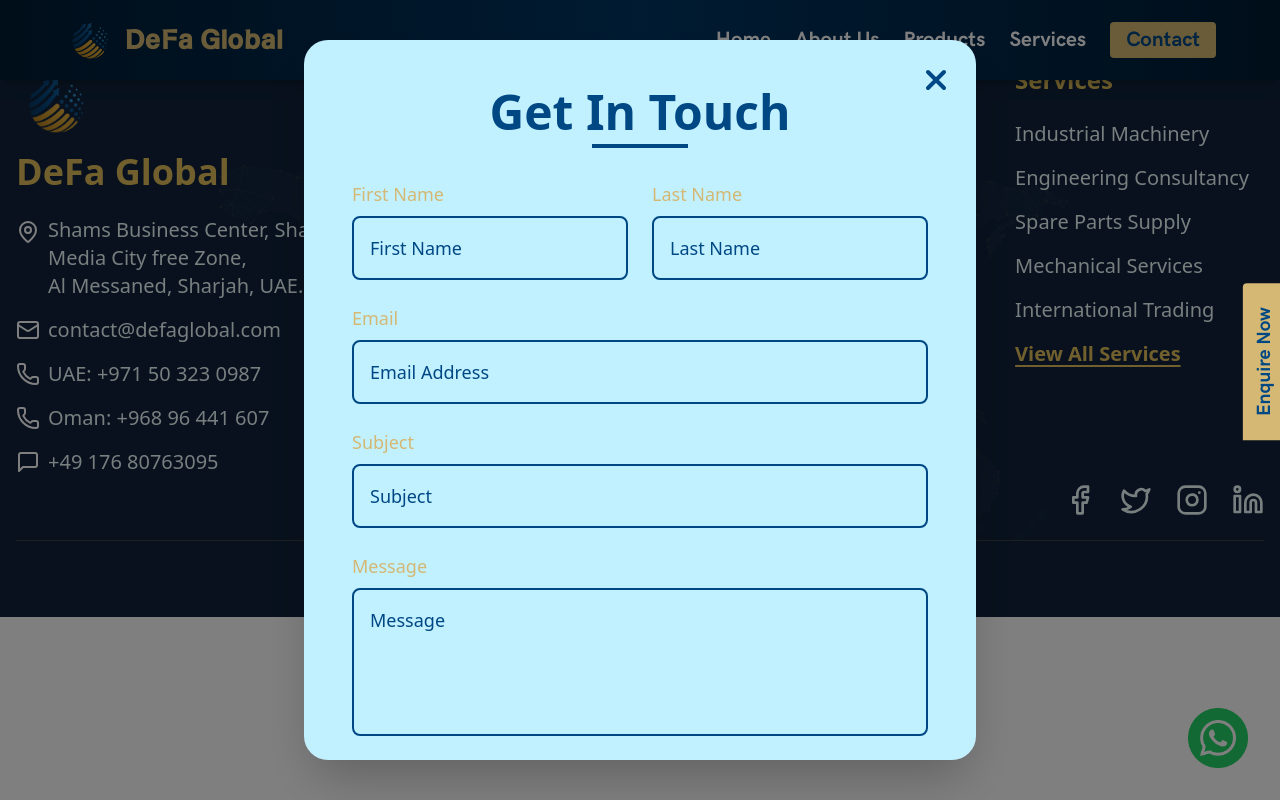
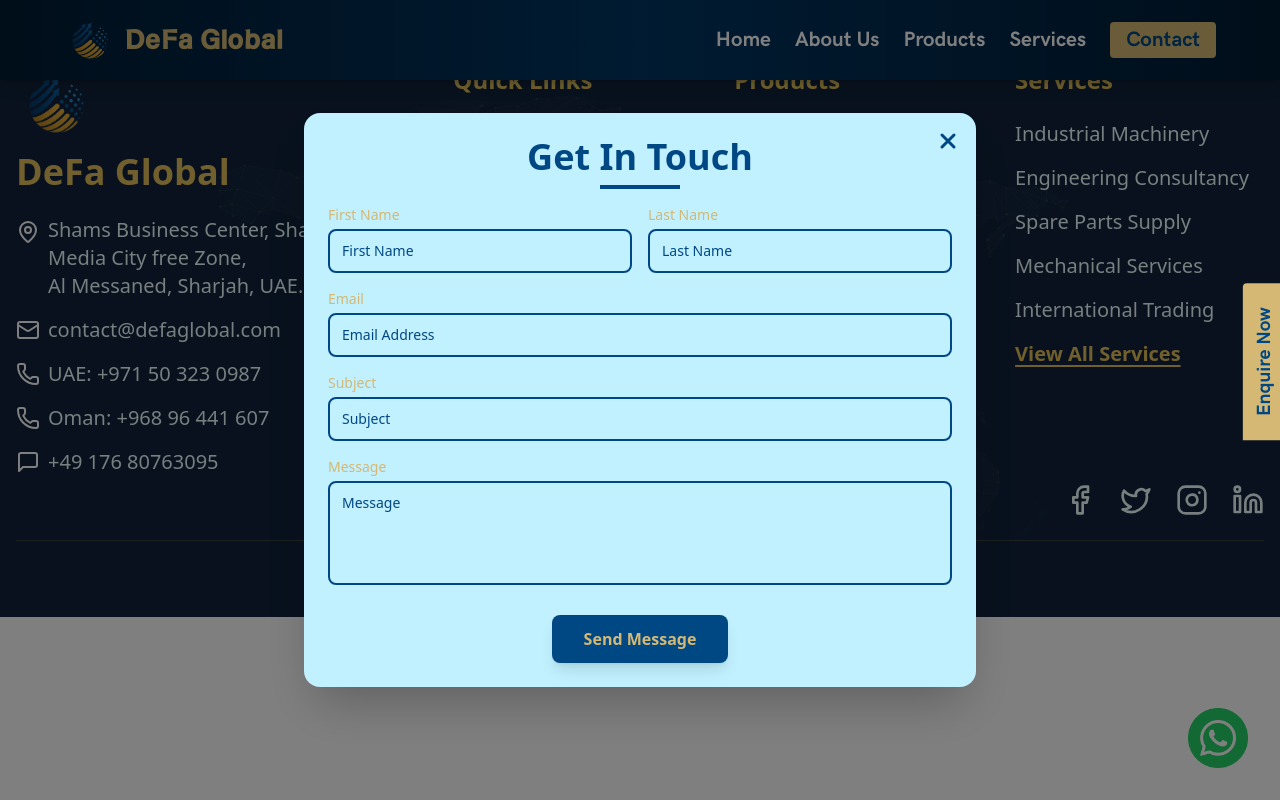
Before and after one commit to krish-1604/defa-global, a Next.js app: page /contact in a window 1280 px wide. Built offline with nearby package versions, Linux system fonts and the light colour scheme.

Commit message:
update:ui changes

```diff
--- a/app/about/page.jsx
+++ b/app/about/page.jsx
@@ -1,7 +1,7 @@
 import Image from "next/image";
 import WhoWeAre from "./who";
 import WhatWeDo from "./what";
-import Vision_Mission from "../home/vision_and_mission";
+import Vision from "./vision";
 import CoreValuesPage from "./core";
 import WhyChooseUs from "./why";
 
@@ -51,7 +51,7 @@ export default function AboutPage() {
       </section>
       <WhoWeAre />
       <WhatWeDo />
-      <Vision_Mission />
+      <Vision/>
       <CoreValuesPage />
       <WhyChooseUs />
     </div>
--- /dev/null
+++ b/app/about/vision.jsx
@@ -0,0 +1,46 @@
+export default function Vision() {
+  return (
+    <section className="min-h-screen flex items-center justify-center px-4 sm:px-6 lg:px-8 py-16 bg-[#D5F5FF]">
+      <div className="container mx-auto">
+        <div className="flex flex-col items-center mb-8 md:mb-12">
+          <h2 className="text-3xl md:text-4xl lg:text-5xl font-extrabold text-darkblue mb-2">
+            Vision & Mission
+          </h2>
+          <div className="h-1 w-36 bg-golden"></div>
+        </div>
+
+        <div className="text-center max-w-4xl mx-auto mb-8 md:mb-12">
+          <p className="text-darkblue text-sm sm:text-base md:text-lg lg:text-xl leading-relaxed font-hk">
+            At DeFa Global, we prioritize quality, compliance, and partnership. Whether delivering turnkey project support or supplying mission-critical components, our approach is rooted in efficiency, technical integrity, and long-term value creation.
+          </p>
+        </div>
+
+        <div className="grid grid-cols-1 lg:grid-cols-2 gap-6 md:gap-16 lg:gap-16 max-w-6xl mx-auto">
+          <div className="bg-darkblue text-white p-6 md:p-8 lg:p-10 rounded-[2vh] shadow-lg transform hover:translate-y-[-5px] transition-transform duration-300">
+            <h3 className="text-xl sm:text-2xl lg:text-3xl font-bold text-golden text-center mb-4 md:mb-6 font-hk">
+              Our Vision
+            </h3>
+            <div className="space-y-4 md:space-y-6">
+              <p className="text-center text-sm sm:text-base md:text-lg leading-relaxed font-hk">
+                To be a globally respected trading and engineering partner, delivering exceptional products and solutions that empower industries to grow and thrive.
+              </p>
+            </div>
+          </div>
+          <div className="bg-white p-6 md:p-8 lg:p-10 rounded-[2vh] shadow-lg transform hover:translate-y-[-5px] transition-transform duration-300 border border-gray-100">
+            <h3 className="text-xl sm:text-2xl lg:text-3xl font-bold font-hk text-golden text-center mb-4 md:mb-6">
+              Our Mission
+            </h3>
+            <div className="space-y-4 md:space-y-6 min-h-[170px] sm:min-h-[160px] md:min-h-[180px] flex flex-col justify-center">
+              <ul className="list-disc text-center list-inside text-darkblue text-sm sm:text-base md:text-lg leading-relaxed font-hk text-left">
+                <li>Deliver top-quality industrial products and services to meet client needs</li>
+                <li>Provide responsive, reliable, and long-term support to our partners</li>
+                <li>Uphold ethical business practices and global trade standards</li>
+                <li>Continuously innovate and expand into new markets</li>
+                </ul>
+            </div>
+          </div>
+        </div>
+      </div>
+    </section>
+  );
+}
--- a/app/about/what.jsx
+++ b/app/about/what.jsx
@@ -32,11 +32,11 @@ export default function WhatWeDo() {
     <main className="min-h-screen bg-[#E2F8FF] py-40 px-4">
       <div className="max-w-6xl mx-auto">
         {/* Heading */}
-        <h1 className="text-4xl md:text-5xl font-extrabold text-[#23406a] text-center mb-2">
-          What <span className="text-[#23406a]">We Do</span>
+        <h1 className="text-4xl md:text-5xl font-extrabold text-darkblue text-center mb-2">
+          What <span className="text-darkblue">We Do</span>
         </h1>
         <div className="h-1 w-32 bg-golden rounded-full mx-auto mb-8" />
-        <p className="text-[#23406a] text-lg md:text-xl text-center mb-12">
+        <p className="text-darkblue text-lg md:text-xl text-center mb-12">
           Our wide-ranging operations are structured into four main verticals:
         </p>
       </div>
@@ -60,10 +60,10 @@ export default function WhatWeDo() {
                 />
               </div>
               <div className="p-6 flex flex-col flex-1">
-                <h3 className="text-lg font-semibold text-[#ceb073] mb-2 text-center">
+                <h3 className="text-lg font-semibold text-golden mb-2 text-center">
                   {service.title}
                 </h3>
-                <p className="text-[#23406a] text-base text-center">
+                <p className="text-darkblue text-base text-center">
                   {service.description}
                 </p>
               </div>
--- a/app/about/who.jsx
+++ b/app/about/who.jsx
@@ -3,8 +3,8 @@ export default function WhoWeAre() {
     <section id="who-we-are" className="min-h-screen bg-[#eefeff] flex flex-col items-center justify-center px-4 py-16">
       <div className="max-w-6xl w-full mx-auto">
         {/* Heading */}
-        <h2 className="text-4xl md:text-5xl font-extrabold text-[#23406a] text-center mb-2">
-          Who <span className="text-[#23406a]">We Are</span>
+        <h2 className="text-4xl md:text-5xl font-extrabold text-darkblue text-center mb-2">
+          Who <span className="text-darkblue">We Are</span>
         </h2>
         <div className="h-1 w-24 bg-[#d2b16a] rounded-full mx-auto mb-12" />
 
@@ -15,10 +15,10 @@ export default function WhoWeAre() {
 
           {/* Right: Text */}
           <div>
-            <p className="text-[#23406a] text-lg md:text-xl mb-8">
+            <p className="text-darkblue text-lg md:text-xl mb-8">
               DeFa Global Group of Companies LLC is a diversified international trading and service company based in Sharjah, United Arab Emirates. We specialize in the supply of mechanical and industrial parts, construction equipment, air handling solutions, pumps, tower cranes, hoists, and building materials, serving markets across the Middle East, Asia, and Africa.
             </p>
-            <p className="text-[#23406a] text-lg md:text-xl">
+            <p className="text-darkblue text-lg md:text-xl">
               Built on decades of experience in industrial procurement, technical services, and global supply chain management, DeFa Global is committed to delivering quality-driven solutions tailored to the complex needs of modern industry.
             </p>
           </div>
--- a/app/about/why.jsx
+++ b/app/about/why.jsx
@@ -4,20 +4,20 @@ import Image from "next/image";
 
 export default function WhyChooseUs() {
   return (
-    <div className="min-h-screen bg-[#EEFEFF] py-44  px-4">
+    <div className="h-screen bg-[#EEFEFF] py-44  px-4">
       {/* Centered Heading */}
       <div className="text-center mb-12">
-        <h1 className="text-4xl sm:text-5xl font-extrabold text-[#15508b] mb-3">
+        <h1 className="text-4xl sm:text-5xl font-extrabold text-darkblue mb-3">
           Why Choose Us
         </h1>
-        <div className="w-20 h-1 bg-[#e2c36b] rounded mx-auto mb-8" />
+        <div className="w-20 h-1 bg-golden rounded mx-auto mb-8" />
       </div>
 
       {/* Content with Increased Gap */}
       <div className="w-full max-w-6xl mx-auto flex flex-col md:flex-row items-start gap-12 md:gap-20">
         {/* Left: Text */}
         <div className="flex-1">
-          <ul className="space-y-6">
+          <ul className="space-y-6 ">
             <li className="flex items-start gap-3">
               <div className="mt-1 w-6 h-6 relative flex-shrink-0">
                 <Image
@@ -27,7 +27,7 @@ export default function WhyChooseUs() {
                   height={24}
                 />
               </div>
-              <span className="text-[#15508b] text-xl">
+              <span className="text-darkblue text-xl font-hk">
                 Extensive experience in industrial procurement and trading
               </span>
             </li>
@@ -40,7 +40,7 @@ export default function WhyChooseUs() {
                   height={24}
                 />
               </div>
-              <span className="text-[#15508b] text-xl">
+              <span className="text-darkblue text-xl font-hk">
                 Strong regional and international supplier networks
               </span>
             </li>
@@ -53,7 +53,7 @@ export default function WhyChooseUs() {
                   height={24}
                 />
               </div>
-              <span className="text-[#15508b] text-xl">
+              <span className="text-darkblue text-xl font-hk">
                 Technical capabilities in equipment maintenance and support
               </span>
             </li>
@@ -66,7 +66,7 @@ export default function WhyChooseUs() {
                   height={24}
                 />
               </div>
-              <span className="text-[#15508b] text-xl">
+              <span className="text-darkblue text-xl font-hk">
                 Commitment to timely delivery, compliance, and customer
                 satisfaction
               </span>
@@ -80,7 +80,7 @@ export default function WhyChooseUs() {
                   height={24}
                 />
               </div>
-              <span className="text-[#15508b] text-xl">
+              <span className="text-darkblue text-xl font-hk">
                 Strategic UAE location with global logistics connectivity
               </span>
             </li>
--- a/app/contact/page.jsx
+++ b/app/contact/page.jsx
@@ -25,39 +25,38 @@ export default function Contact({onClose}) {
   };
 
   return (
-    <div key="contact-modal" className="fixed inset-0 z-50 flex items-center justify-center">
+    <div key="contact-modal" className="fixed inset-0 z-50 flex items-center justify-center p-4">
       <div
         className="absolute inset-0 bg-black bg-opacity-50"
         onClick={onClose}
       ></div>
 
-      <div className="relative w-full max-w-sm sm:max-w-md md:max-w-lg lg:max-w-xl xl:max-w-2xl mx-2 sm:mx-4 bg-[#C1F0FF] rounded-2xl sm:rounded-3xl shadow-2xl max-h-[90vh] overflow-y-auto">
+      <div className="relative w-full max-w-md sm:max-w-lg md:max-w-xl lg:max-w-2xl bg-[#C1F0FF] rounded-2xl shadow-2xl max-h-[95vh] flex flex-col">
         {/* Close Button */}
         <button
           onClick={onClose}
-          className="absolute top-3 right-3 sm:top-4 sm:right-4 md:top-6 md:right-6 text-darkblue hover:darkblue transition-colors z-10"
+          className="absolute top-4 right-4 text-darkblue hover:text-blue-900 transition-colors z-10"
         >
-          <svg className="w-6 h-6 sm:w-7 sm:h-7 md:w-8 md:h-8" fill="none" stroke="currentColor" viewBox="0 0 24 24">
+          <svg className="w-6 h-6" fill="none" stroke="currentColor" viewBox="0 0 24 24">
             <path strokeLinecap="round" strokeLinejoin="round" strokeWidth={3} d="M6 18L18 6M6 6l12 12" />
           </svg>
         </button>
 
-        {/* Form Content */}
-        <div className="p-4 sm:p-6 md:p-8 lg:p-10 xl:p-12">
-          {/* Header */}
-          <div className="text-center mb-6 sm:mb-8">
-            <h2 className="text-2xl sm:text-3xl md:text-4xl lg:text-5xl font-bold text-darkblue mb-2">
-              Get In Touch
-            </h2>
-            <div className="w-16 sm:w-20 md:w-24 h-1 bg-darkblue mx-auto"></div>
-          </div>
+        {/* Header - Fixed */}
+        <div className="text-center pt-6 pb-4 px-6">
+          <h2 className="text-2xl sm:text-3xl md:text-4xl font-bold text-darkblue mb-2">
+            Get In Touch
+          </h2>
+          <div className="w-16 sm:w-20 h-1 bg-darkblue mx-auto"></div>
+        </div>
 
-          {/* Form */}
-          <div className="space-y-4 sm:space-y-5 md:space-y-6">
-            {/* Name Fields - Desktop: Side by side, Mobile: Stacked */}
-            <div className="grid grid-cols-1 md:grid-cols-2 gap-4 sm:gap-5 md:gap-6">
+        {/* Form Content - Scrollable */}
+        <div className="flex-1 overflow-y-auto px-6 pb-6">
+          <div className="space-y-4">
+            {/* Name Fields */}
+            <div className="grid grid-cols-1 sm:grid-cols-2 gap-4">
               <div>
-                <label className="block text-golden font-medium text-sm sm:text-base md:text-lg mb-1 sm:mb-2">
+                <label className="block text-golden font-medium text-sm mb-1">
                   First Name
                 </label>
                 <input
@@ -66,12 +65,12 @@ export default function Contact({onClose}) {
                   value={formData.firstName}
                   onChange={handleInputChange}
                   placeholder="First Name"
-                  className="w-full py-2 sm:py-3 md:py-4 pl-3 pr-2 sm:pl-4 sm:pr-4 bg-[#C1F0FF] border-2 border-darkblue rounded-md sm:rounded-lg text-darkblue placeholder-darkblue text-sm sm:text-base md:text-lg"
+                  className="w-full py-2.5 px-3 bg-[#C1F0FF] border-2 border-darkblue rounded-lg text-darkblue placeholder-darkblue text-sm focus:outline-none focus:ring-2 focus:ring-darkblue focus:border-transparent"
                   required
                 />
               </div>
               <div>
-                <label className="block text-golden font-medium text-sm sm:text-base md:text-lg mb-1 sm:mb-2">
+                <label className="block text-golden font-medium text-sm mb-1">
                   Last Name
                 </label>
                 <input
@@ -80,7 +79,7 @@ export default function Contact({onClose}) {
                   value={formData.lastName}
                   onChange={handleInputChange}
                   placeholder="Last Name"
-                  className="w-full py-2 sm:py-3 md:py-4 pl-3 pr-2 sm:pl-4 sm:pr-4 bg-[#C1F0FF] border-2 border-darkblue rounded-md sm:rounded-lg text-darkblue placeholder-darkblue text-sm sm:text-base md:text-lg"
+                  className="w-full py-2.5 px-3 bg-[#C1F0FF] border-2 border-darkblue rounded-lg text-darkblue placeholder-darkblue text-sm focus:outline-none focus:ring-2 focus:ring-darkblue focus:border-transparent"
                   required
                 />
               </div>
@@ -88,7 +87,7 @@ export default function Contact({onClose}) {
 
             {/* Email */}
             <div>
-              <label className="block text-golden font-medium text-sm sm:text-base md:text-lg mb-1 sm:mb-2">
+              <label className="block text-golden font-medium text-sm mb-1">
                 Email
               </label>
               <input
@@ -97,14 +96,14 @@ export default function Contact({onClose}) {
                 value={formData.email}
                 onChange={handleInputChange}
                 placeholder="Email Address"
-                className="w-full py-2 sm:py-3 md:py-4 pl-3 pr-2 sm:pl-4 sm:pr-4 bg-[#C1F0FF] border-2 border-darkblue rounded-md sm:rounded-lg text-darkblue placeholder-darkblue text-sm sm:text-base md:text-lg"
+                className="w-full py-2.5 px-3 bg-[#C1F0FF] border-2 border-darkblue rounded-lg text-darkblue placeholder-darkblue text-sm focus:outline-none focus:ring-2 focus:ring-darkblue focus:border-transparent"
                 required
               />
             </div>
 
             {/* Subject */}
             <div>
-              <label className="block text-golden font-medium text-sm sm:text-base md:text-lg mb-1 sm:mb-2">
+              <label className="block text-golden font-medium text-sm mb-1">
                 Subject
               </label>
               <input
@@ -113,14 +112,14 @@ export default function Contact({onClose}) {
                 value={formData.subject}
                 onChange={handleInputChange}
                 placeholder="Subject"
-                className="w-full py-2 sm:py-3 md:py-4 pl-3 pr-2 sm:pl-4 sm:pr-4 bg-[#C1F0FF] border-2 border-darkblue rounded-md sm:rounded-lg text-darkblue placeholder-darkblue text-sm sm:text-base md:text-lg"
+                className="w-full py-2.5 px-3 bg-[#C1F0FF] border-2 border-darkblue rounded-lg text-darkblue placeholder-darkblue text-sm focus:outline-none focus:ring-2 focus:ring-darkblue focus:border-transparent"
                 required
               />
             </div>
 
             {/* Message */}
             <div>
-              <label className="block text-golden font-medium text-sm sm:text-base md:text-lg mb-1 sm:mb-2">
+              <label className="block text-golden font-medium text-sm mb-1">
                 Message
               </label>
               <textarea
@@ -129,17 +128,17 @@ export default function Contact({onClose}) {
                 onChange={handleInputChange}
                 placeholder="Message"
                 rows="4"
-                className="w-full py-2 sm:py-3 md:py-4 pl-3 pr-2 sm:pl-4 sm:pr-4 bg-[#C1F0FF] border-2 border-darkblue rounded-md sm:rounded-lg text-darkblue placeholder-darkblue text-sm sm:text-base md:text-lg resize-none"
+                className="w-full py-2.5 px-3 bg-[#C1F0FF] border-2 border-darkblue rounded-lg text-darkblue placeholder-darkblue text-sm resize-none focus:outline-none focus:ring-2 focus:ring-darkblue focus:border-transparent"
                 required
               ></textarea>
             </div>
 
             {/* Submit Button */}
-            <div className="text-center pt-2 sm:pt-3 md:pt-4">
+            <div className="text-center pt-2">
               <button
                 type="button"
                 onClick={handleSubmit}
-                className="py-2 sm:py-3 md:py-4 lg:py-5 pl-4 pr-4 sm:pl-6 sm:pr-6 md:pl-8 md:pr-8 lg:pl-12 lg:pr-12 bg-darkblue text-golden font-bold text-sm sm:text-base md:text-lg lg:text-xl xl:text-2xl rounded-md sm:rounded-lg hover:bg-blue-900 shadow-lg hover:shadow-xl transform hover:scale-105 transition-transform"
+                className="py-3 px-8 bg-darkblue text-golden font-bold text-base rounded-lg hover:bg-blue-900 shadow-lg hover:shadow-xl transform hover:scale-105 transition-all duration-200"
               >
                 Send Message
               </button>
--- a/app/home/aboutus.jsx
+++ b/app/home/aboutus.jsx
@@ -31,8 +31,10 @@ export default function Aboutus(){
               </p>
               <Button onClick={handleClick}/>
             </div>
-            <div className="lg:w-1/2 order-1 lg:order-2">
-              <div className="bg-golden w-full h-64 sm:h-72 md:h-80 lg:h-96 xl:h-[28rem] rounded-lg shadow-lg transform hover:scale-[1.02] transition-transform duration-300"></div>
+            <div className="w-full lg:w-1/2 order-1 lg:order-2">
+              <div className="bg-golden w-full h-64 sm:h-72 md:h-80 lg:h-96 xl:h-[28rem] rounded-lg shadow-lg transform hover:scale-[1.02] transition-transform duration-300">
+                <span className="text-darkblue font-semibold">Image Placeholder</span>
+              </div>
             </div>
           </div>
         </div>
--- a/app/services/solution .jsx
+++ b/app/services/solution .jsx
@@ -64,10 +64,10 @@ export default function SolutionsPage() {
     <div className="min-h-screen bg-[#e2f8ff] py-16 px-4">
       {/* Heading */}
       <div className="text-center mb-14">
-        <h1 className="text-4xl md:text-5xl font-extrabold text-[#004884] mb-3">
+        <h1 className="text-4xl md:text-5xl font-extrabold text-darkblue mb-3">
           Our Solutions
         </h1>
-        <div className="w-24 h-1 bg-[#e2c36b] rounded mx-auto mt-2" />
+        <div className="w-24 h-1 bg-golden rounded mx-auto mt-2" />
       </div>
       {/* Grid */}
       <div className="max-w-7xl mx-auto grid grid-cols-1 md:grid-cols-2 lg:grid-cols-3 gap-8">
@@ -76,15 +76,15 @@ export default function SolutionsPage() {
             key={sol.title}
             className="bg-white rounded-2xl shadow-sm p-7 flex flex-col gap-3"
           >
-            <h2 className="text-xl font-semibold text-[#ccb86a] mb-1">
+            <h2 className="text-xl font-semibold text-golden font-hk mb-1">
               {sol.title}
             </h2>
-            <p className="text-[#004884] mb-2">{sol.description}</p>
+            <p className="text-darkblue mb-2 font-hk">{sol.description}</p>
             <ul className="space-y-1">
               {sol.points.map((point) => (
                 <li
                   key={point}
-                  className="flex items-center gap-2 text-[#004884]"
+                  className="flex items-center gap-2 text-darkblue font-hk"
                 >
                   <div className="w-5 h-5 mr-2 relative flex-shrink-0">
                     <Image
```
Also changed, not shown: app/about/core.jsx (+14 -38 lines).
